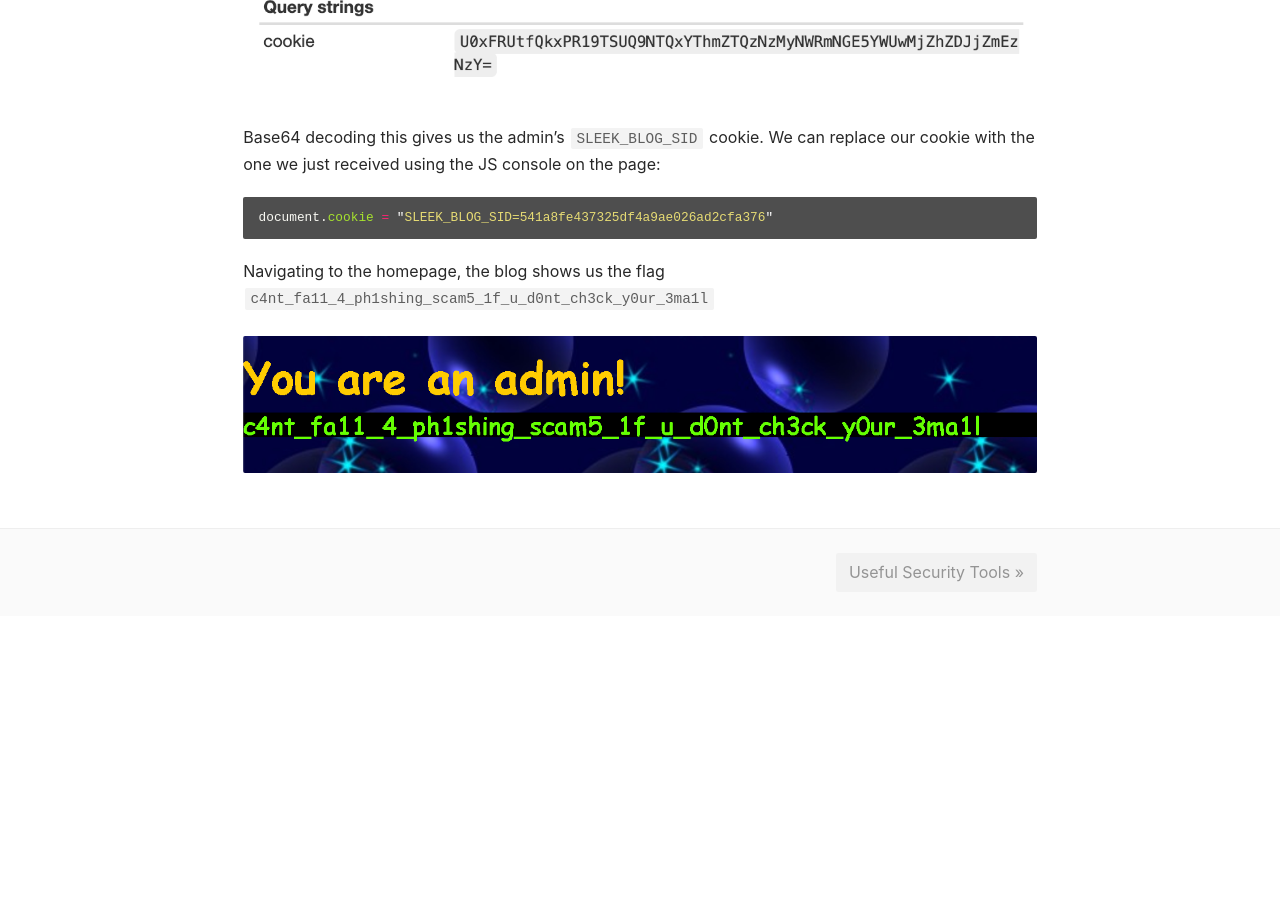
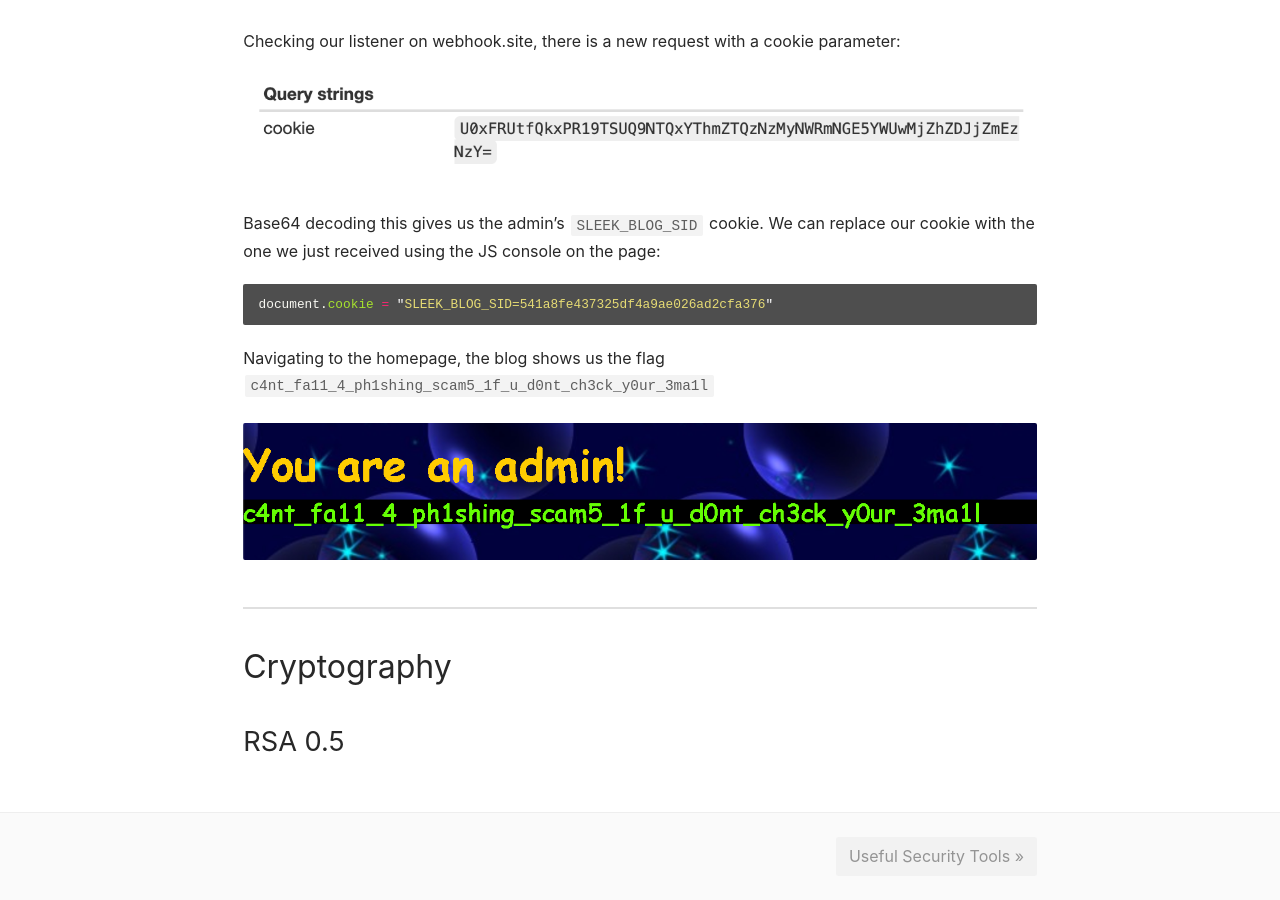
Before and after one commit to andyjsmith/andyjsmith.github.io, a Jekyll site: the page built from _posts/2019-11-07-MetaCTF-2019-Writeups.md, in a window 1280 px wide and 900 px high, scrolled down 7779 px. Built offline with Jekyll 4.4.1, drawn with Linux system fonts in a browser that asks for light colours; our own code applies the rules of GitHub Pages for plain Markdown files; before the commit the page ends 8395 px from its top, so only the background shows below that.

Commit message:
Add hr between topics

```diff
--- a/_posts/2019-11-07-MetaCTF-2019-Writeups.md
+++ b/_posts/2019-11-07-MetaCTF-2019-Writeups.md
@@ -8,6 +8,7 @@ author: Andy Smith
 ![c3_employee_knowledgebase.png](/assets/images/metactf/c3_employee_knowledgebase.png)
 In this problem we're given a login page and need to access the internal wiki. Trying to browse to the wiki gives a 302 Found redirect with a header `Location: ./?error=unauthorized&source=./knowledgebase.php`. Chrome happily follows this redirect and does not display any information in the response body, however if we use a command line tool like `curl` we can just ignore this redirect. Running `curl https://problems.metactf.com/content/logout-protected/knowledgebase.php` we get the contents of the wiki. Scrolling through the lorem ipsum text, we can find `<b>MetaCTF Flag: rest_in_peace_php_die_function</b>`.
 
+---
 
 ## Lab Equipment Reservation
 ![lab_equipment_1.png](/assets/images/metactf/lab_equipment_1.png)
@@ -62,6 +63,7 @@ Running these two commands separately and then concatenating the two values from
 
 ![lab_equipment_5.png](/assets/images/metactf/lab_equipment_5.png)
 
+---
 
 ## Josh's Sleek Blog
 ![sleek_1.png](/assets/images/metactf/sleek_1.png)
@@ -120,3 +122,8 @@ document.cookie = "SLEEK_BLOG_SID=541a8fe437325df4a9ae026ad2cfa376"
 Navigating to the homepage, the blog shows us the flag `c4nt_fa11_4_ph1shing_scam5_1f_u_d0nt_ch3ck_y0ur_3ma1l`
 
 ![sleek_6.png](/assets/images/metactf/sleek_6.png)
+
+---
+
+# Cryptography
+## RSA 0.5
```
